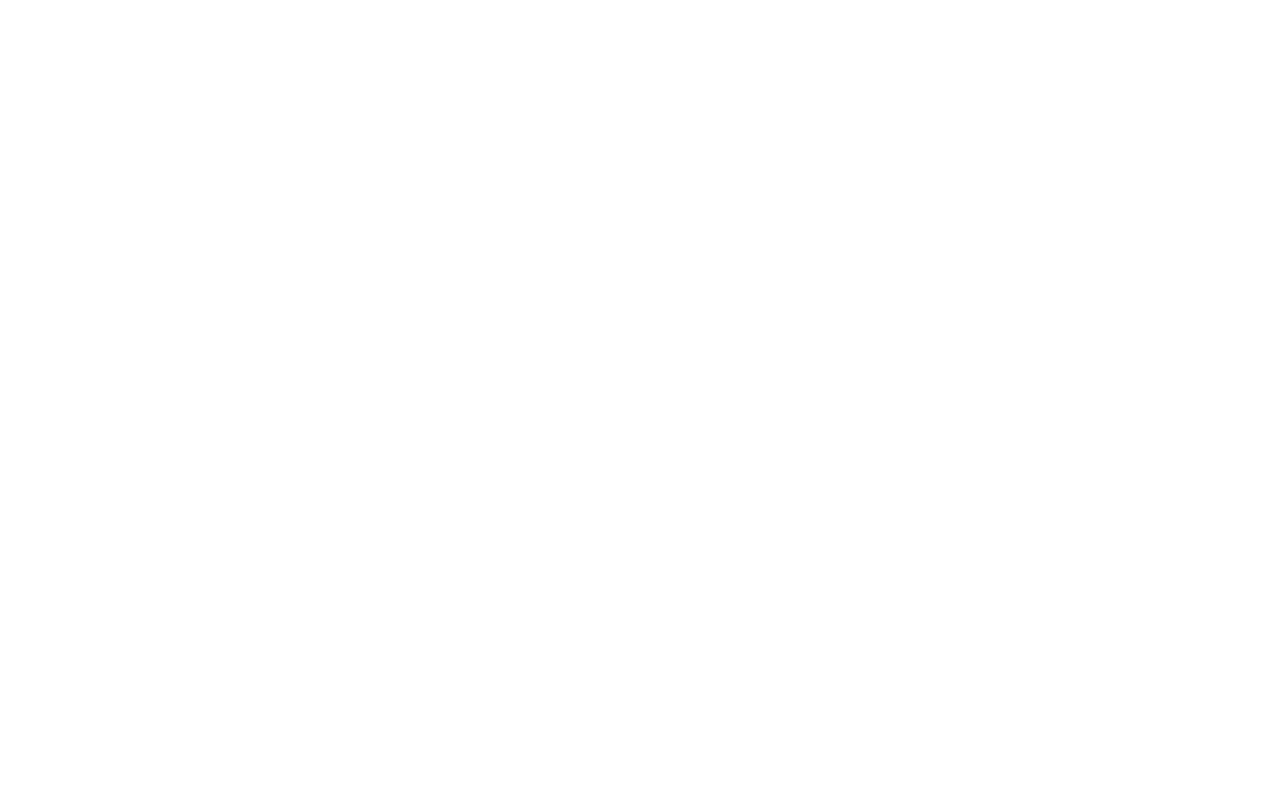
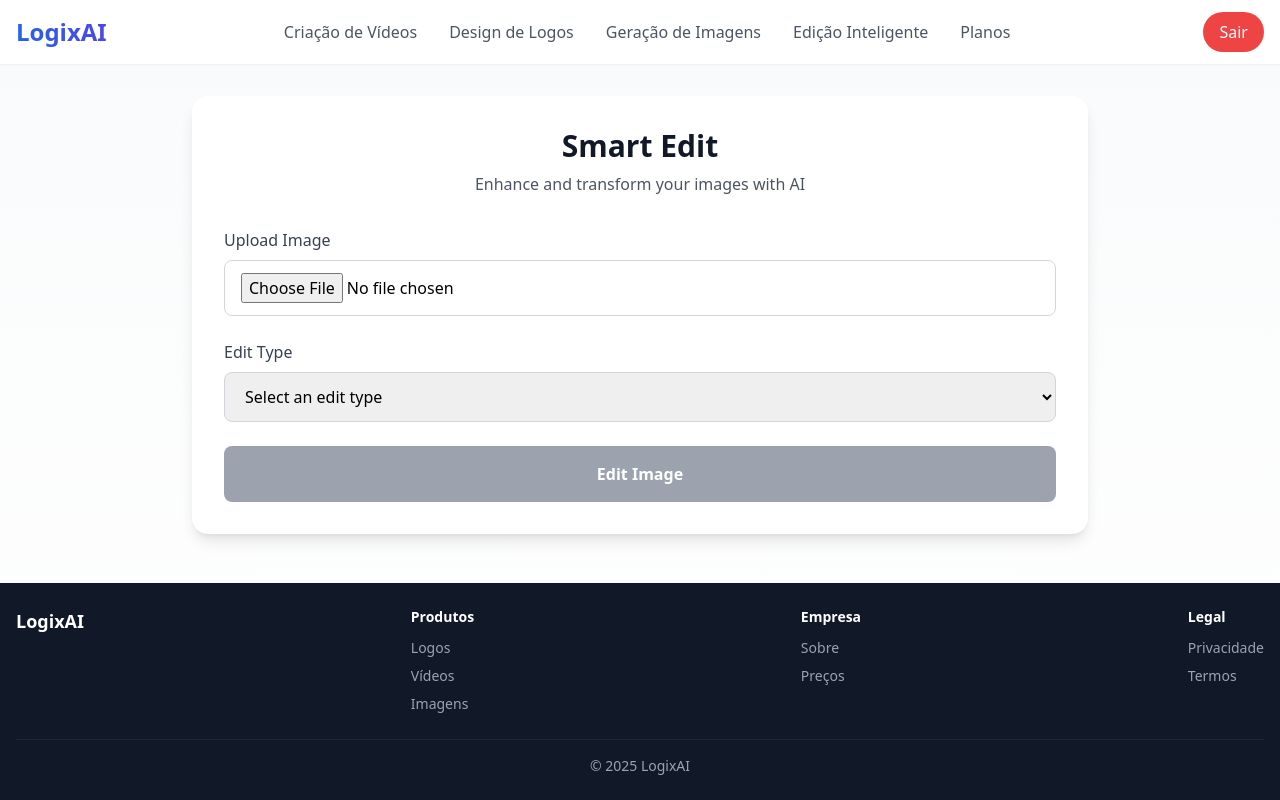
Before and after one commit to Jovicfs/LogixAI, a React (Vite) app: page /smart-edit in a window 1280 px wide. Before the commit this address had no page. Built offline with nearby package versions, Linux system fonts and the light colour scheme.

Commit message:
added SmartEdit.jsx Component, and updated routes

```diff
--- a/src/App.jsx
+++ b/src/App.jsx
@@ -8,6 +8,8 @@
 import CreateLogo from './components/CreateLogo';
 import GenerateImage from './components/GenerateImage';
 import GenerateVideo from './components/GenerateVideo';
+import SmartEdit from './components/SmartEdit';
+
 function App() {
   return (
     <Routes>
@@ -19,6 +21,7 @@
       <Route path='create-logo' element={<CreateLogo/>}/>
       <Route path='create-image' element={<GenerateImage/>}/>
       <Route path='create-video' element={<GenerateVideo/>}/>
+      <Route path='smart-edit' element={<SmartEdit/>}/>
     </Routes>
   );
 }
--- /dev/null
+++ b/src/components/SmartEdit.jsx
@@ -0,0 +1,169 @@
+import React, { useState } from 'react';
+import { motion } from 'framer-motion';
+import Header from './shared/Header';
+import Footer from './shared/Footer';
+
+function SmartEdit() {
+  const [image, setImage] = useState(null);
+  const [editedImage, setEditedImage] = useState(null);
+  const [isLoading, setIsLoading] = useState(false);
+  const [editType, setEditType] = useState('');
+  const [isLoggedIn, setIsLoggedIn] = useState(true);
+
+  const editTypes = [
+    'Background Removal',
+    'Color Enhancement',
+    'Style Transfer',
+    'Resolution Upscaling',
+    'Object Removal',
+    'Image Restoration'
+  ];
+
+  const handleImageUpload = (event) => {
+    const file = event.target.files[0];
+    if (file) {
+      const reader = new FileReader();
+      reader.onloadend = () => {
+        setImage(reader.result);
+      };
+      reader.readAsDataURL(file);
+    }
+  };
+
+  const handleEdit = async () => {
+    try {
+      setIsLoading(true);
+      const response = await fetch('http://localhost:5000/smart_edit', {
+        method: 'POST',
+        headers: {
+          'Content-Type': 'application/json',
+          'Authorization': localStorage.getItem('token'),
+        },
+        body: JSON.stringify({
+          image: image,
+          editType: editType
+        }),
+      });
+
+      const data = await response.json();
+      if (response.ok) {
+        setEditedImage(data.edited_image);
+      } else {
+        alert(data.error);
+      }
+    } catch (error) {
+      console.error('Error:', error);
+      alert('Failed to edit image');
+    } finally {
+      setIsLoading(false);
+    }
+  };
+
+  return (
+    <div className="min-h-screen bg-gradient-to-b from-gray-50 to-white flex flex-col">
+      <Header
+        isLoggedIn={isLoggedIn}
+        username={localStorage.getItem('username')}
+      />
+
+      <main className="flex-grow container mx-auto px-4 pt-24 pb-12">
+        <motion.div
+          initial={{ opacity: 0, y: 20 }}
+          animate={{ opacity: 1, y: 0 }}
+          className="max-w-4xl mx-auto bg-white rounded-2xl shadow-lg p-8"
+        >
+          <div className="text-center mb-8">
+            <h1 className="text-3xl font-bold text-gray-900">Smart Edit</h1>
+            <p className="text-gray-600 mt-2">Enhance and transform your images with AI</p>
+          </div>
+
+          <div className="space-y-6">
+            <div>
+              <label className="block text-gray-700 font-medium mb-2">
+                Upload Image
+              </label>
+              <input
+                type="file"
+                onChange={handleImageUpload}
+                accept="image/*"
+                className="w-full px-4 py-3 rounded-lg border border-gray-300 focus:ring-2 focus:ring-blue-500 focus:border-transparent"
+              />
+            </div>
+
+            <div>
+              <label className="block text-gray-700 font-medium mb-2">
+                Edit Type
+              </label>
+              <select
+                value={editType}
+                onChange={(e) => setEditType(e.target.value)}
+                className="w-full px-4 py-3 rounded-lg border border-gray-300 focus:ring-2 focus:ring-blue-500 focus:border-transparent"
+              >
+                <option value="">Select an edit type</option>
+                {editTypes.map(type => (
+                  <option key={type} value={type}>{type}</option>
+                ))}
+              </select>
+            </div>
+
+            <motion.button
+              onClick={handleEdit}
+              disabled={isLoading || !image || !editType}
+              className="w-full bg-blue-600 text-white font-semibold py-4 rounded-lg hover:bg-blue-700 transition-colors disabled:bg-gray-400"
+              whileHover={{ scale: 1.02 }}
+              whileTap={{ scale: 0.98 }}
+            >
+              {isLoading ? 'Processing...' : 'Edit Image'}
+            </motion.button>
+          </div>
+
+          {/* Image Preview */}
+          {(image || editedImage) && (
+            <div className="mt-8 grid grid-cols-1 md:grid-cols-2 gap-6">
+              {image && (
+                <motion.div
+                  initial={{ opacity: 0 }}
+                  animate={{ opacity: 1 }}
+                  className="text-center"
+                >
+                  <h3 className="text-lg font-medium mb-2">Original</h3>
+                  <img
+                    src={image}
+                    alt="Original"
+                    className="max-w-full h-auto rounded-lg shadow-lg"
+                  />
+                </motion.div>
+              )}
+              {editedImage && (
+                <motion.div
+                  initial={{ opacity: 0 }}
+                  animate={{ opacity: 1 }}
+                  className="text-center"
+                >
+                  <h3 className="text-lg font-medium mb-2">Edited</h3>
+                  <img
+                    src={editedImage}
+                    alt="Edited"
+                    className="max-w-full h-auto rounded-lg shadow-lg"
+                  />
+                  <motion.button
+                    onClick={() => window.open(editedImage, '_blank')}
+                    className="mt-4 bg-green-600 text-white font-semibold px-8 py-3 rounded-lg hover:bg-green-700 transition-colors"
+                    whileHover={{ scale: 1.05 }}
+                    whileTap={{ scale: 0.95 }}
+                  >
+                    Download Edited Image
+                  </motion.button>
+                </motion.div>
+              )}
+            </div>
+          )}
+        </motion.div>
+      </main>
+
+      <Footer />
+    </div>
+  );
+}
+
+export default SmartEdit;
```
Lines whose indentation alone changed are shown as unchanged.
